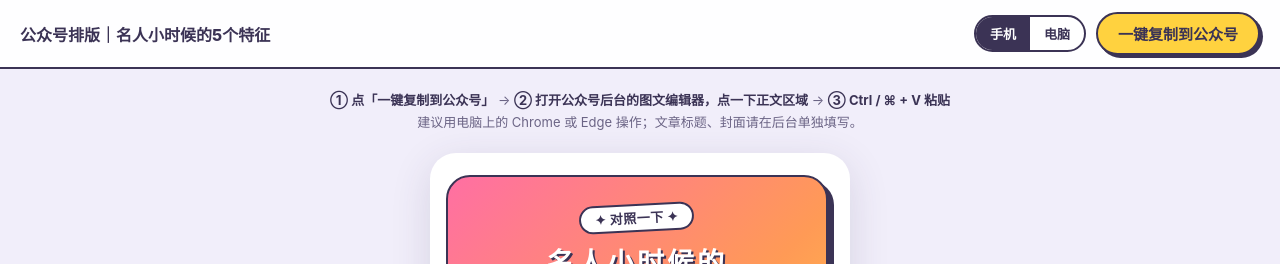
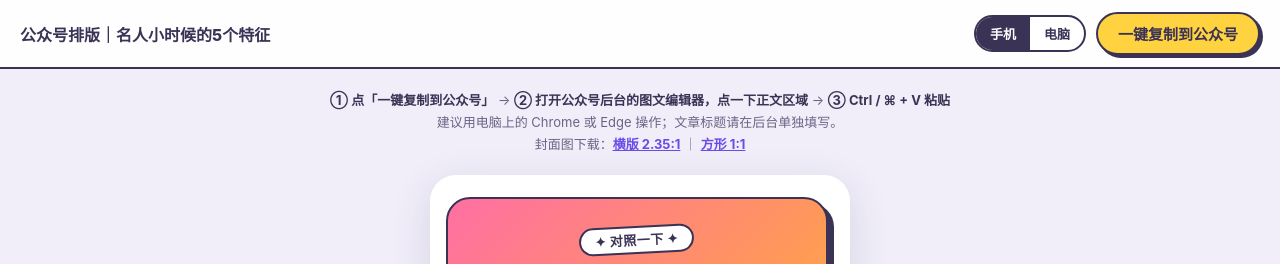
Before and after one commit to Sssuhhh/-, a plain HTML site: page wechat-article/index.html in a window 1280 px wide. Shown: the top 264 px of the page. Drawn offline with Linux system fonts and the light colour scheme.

Commit message:
Add WeChat cover images and download links
Co-authored-by: Sssuhhh <Sssuhhh@users.noreply.github.com>

```diff
--- a/wechat-article/index.html
+++ b/wechat-article/index.html
@@ -45,6 +45,7 @@
     font-size: 13px; line-height: 1.7; color: #6B6485; text-align: center;
   }
   .steps b { color: #3B3355; }
+  .steps a { color: #6A4BE8; font-weight: 700; }
   .stage { padding: 20px 16px 60px; }
   #preview {
     width: 100%; max-width: 420px; margin: 0 auto; background: #fff;
@@ -80,7 +81,8 @@
 
 <p class="steps">
   <b>① 点「一键复制到公众号」</b> → <b>② 打开公众号后台的图文编辑器，点一下正文区域</b> → <b>③ Ctrl / ⌘ + V 粘贴</b><br>
-  建议用电脑上的 Chrome 或 Edge 操作；文章标题、封面请在后台单独填写。
+  建议用电脑上的 Chrome 或 Edge 操作；文章标题请在后台单独填写。<br>
+  封面图下载：<a href="cover-900x383.png" download>横版 2.35:1</a> ｜ <a href="cover-1x1.png" download>方形 1:1</a>
 </p>
 
 <main class="stage">
```
Also changed, not shown: wechat-article/cover-1x1.png (added), wechat-article/cover-900x383.png (added), 1 other file.
